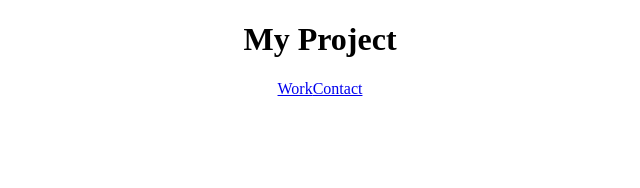
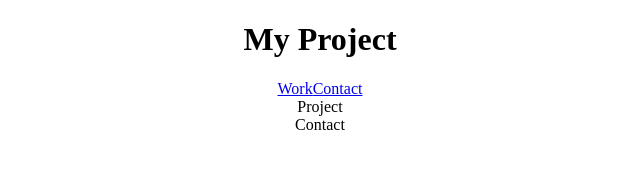
Before and after one commit to JangkarBumi/Portfolio, a React (Create React App) app in the folder portfolio/: page / in a window 1280 px wide. Shown: the top 188 px of the page, without its empty margins (320-960 px from the left). Built offline with nearby package versions, Linux system fonts and the light colour scheme.

Commit message:
update components

```diff
--- a/portfolio/src/App.js
+++ b/portfolio/src/App.js
@@ -1,12 +1,16 @@
 import React from 'react';
 import './App.css';
+import Contact from './components/Contact';
 import Navbar from './components/Navbar';
+import Project from './components/Project';
 
 function App() {
   return (
     <div className="App">
       <h1>My Project</h1>
       <Navbar></Navbar>
+      <Project></Project>
+      <Contact></Contact>
     </div>
   );
 }
--- /dev/null
+++ b/portfolio/src/components/Contact.js
@@ -0,0 +1,11 @@
+import React from 'react'
+
+const Contact = () => {
+  return (
+    <div>
+      Contact
+    </div>
+  )
+}
+
+export default Contact
--- /dev/null
+++ b/portfolio/src/components/Project.js
@@ -0,0 +1,11 @@
+import React from 'react'
+
+const Project = () => {
+  return (
+    <div>
+      Project
+    </div>
+  )
+}
+
+export default Project
```
